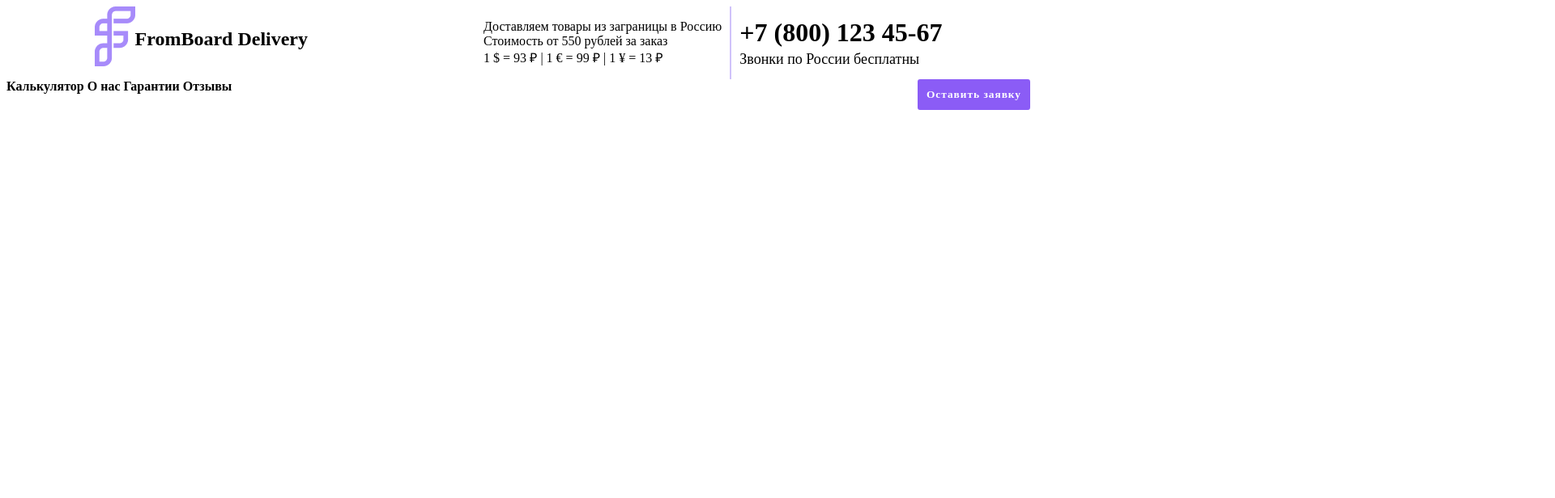
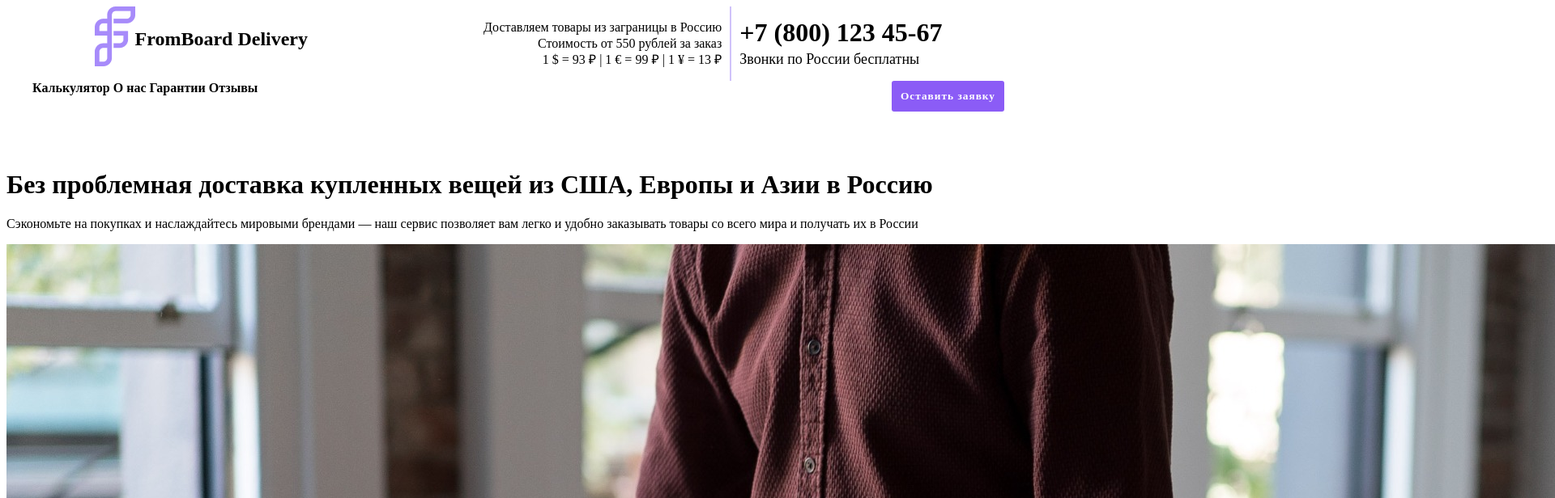
Before and after one commit to Avokadiy/FromBoard-Delivery, a website: page index.html in a window 1280 px wide. Shown: the top 616 px of the page at 81% size, 1920 px wide, since content can reach past the window. Drawn offline with Linux system fonts and the light colour scheme.

Commit message:
+complete header

```diff
--- a/index.html
+++ b/index.html
@@ -41,6 +41,20 @@
             <button href="#" class="button">Оставить заявку</button>
         </div>
     </header>
+    <div class="content">
+        <div class="content__aside">
+            <h1 class="aside__heading">Без проблемная доставка купленных вещей из США, Европы и Азии в Россию</h1>
+            <p class="aside__paragraph">Сэкономьте на покупках и наслаждайтесь мировыми брендами — наш сервис позволяет вам легко и удобно заказывать товары со всего мира и получать их в России</p>
+            <img class="aside__img" src="images/package.jpg" alt="packaging">
+        </div>
+        <div class="calculator">
+            <p class="calculator__header">Калькулятор доставки</p>
+            <p class="calculator__header2">Посчитайте, сколько будет стоить перевозка покупки из зарубежа</p>
+            <table class="calculator__shipping">
+
+            </table>
+        </div>
+    </div>
 </body>
 
 </html>
--- a/styles/index.less
+++ b/styles/index.less
@@ -1,7 +1,3 @@
-/*
-3. Для каждого отдельного блока необходимо создавать отдельный less файл
-*/
-
 /*
 Судя по тому, как выглядит этот блок на макете,
 у него должна быть задана максимальная ширина в 1536px
@@ -17,17 +13,17 @@
 .link {
     font-family: formular;
     text-decoration: none;
-    color: #000000;
+    color: @black;
     font-weight: 900;
-}
 
-.link:hover {
+    &:hover {
         color: @purple;
     }
 
-.link:visited {
+    &:visited {
         text-decoration: underline dashed;
         color: @purple;
+    }
 }
 
 .button {
@@ -41,10 +37,8 @@
     letter-spacing: 1px;
 }
 
-@media screen {
 .header {
     padding: 192px, 24px;
-        max-width: 1536px;
     margin-left: auto;
     margin-right: auto;
 
@@ -68,9 +62,8 @@
                 line-height: 32px;
             }
         }
-        }
 
-        &__info {
+        .header-info {
             display: flex;
             justify-content: space-around;
             gap: 10px;
@@ -95,14 +88,20 @@
                 }
             }
         }
+    }
 
     &__bottom {
-            display:flex;
+        display: flex;
         justify-content: space-between;
-
-            &__links {
-               gap: px;
+        margin-left: auto;
+        margin-right: auto;
+        width: 1200px;
+        max-width: 100%;
     }
 }
+
+.content {
+    margin-top: 72px;
+    max-width: 100%;
+    width: 1536px;
 }
-}
--- a/styles/lib.less
+++ b/styles/lib.less
@@ -1,2 +1,3 @@
 @purple: #8B5CF6;
 @white: #FFFFFF;
+@black: #000000;
```
Also changed, not shown: images/package.jpg (added), styles/header/__bottom/__links/links.css (deleted), styles/header/__bottom/bottom.css (deleted), styles/header/__top/__info/__extra/extra.css (deleted), styles/header/__top/__info/info.css (deleted), styles/header/__top/__logo/logo.css (deleted), styles/header/__top/top.css (deleted), styles/header/top.less (added). Lines whose indentation alone changed are shown as unchanged.
